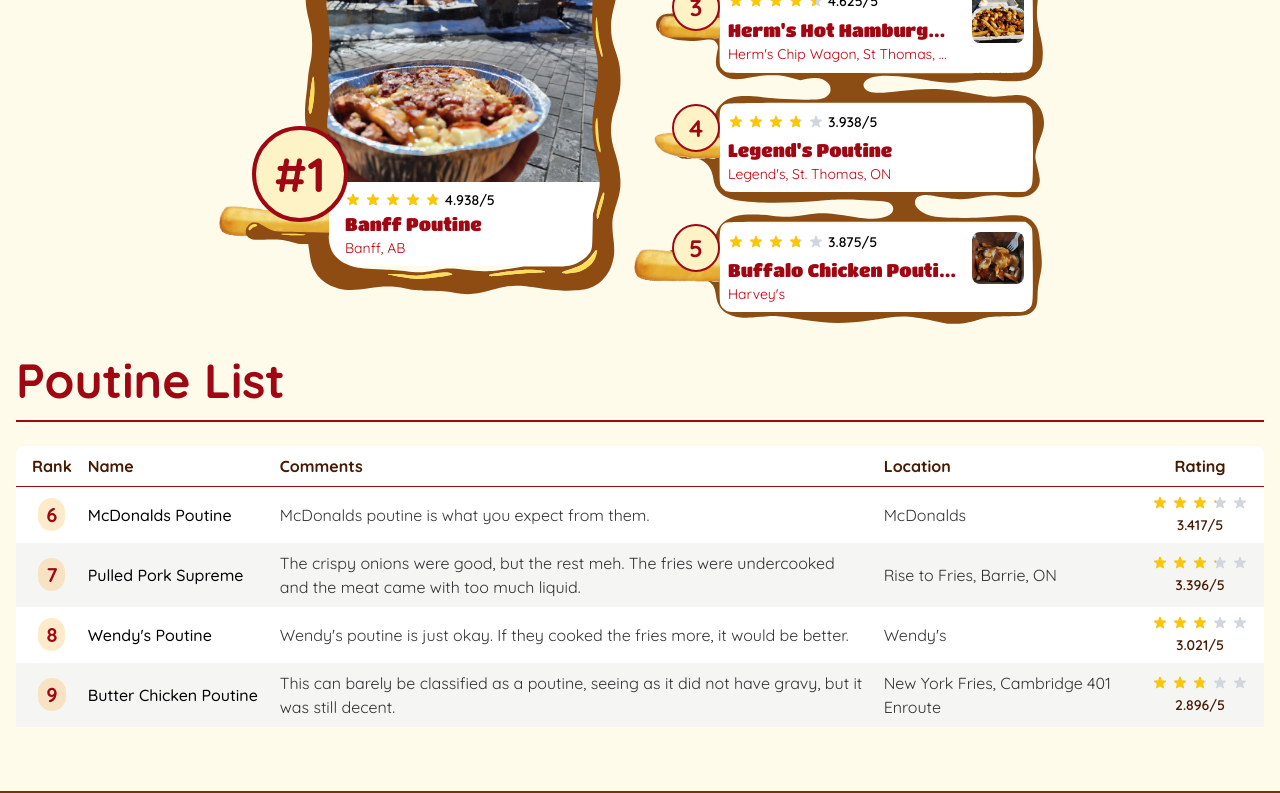
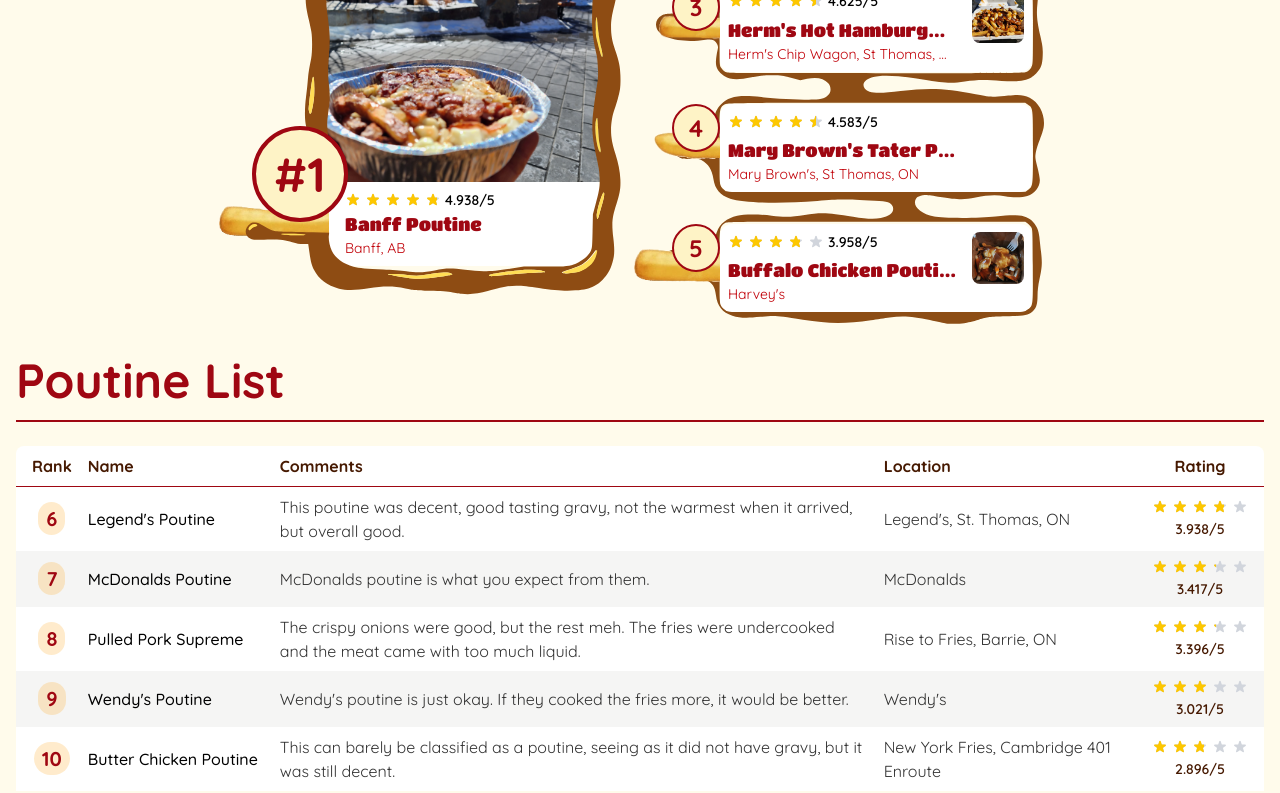
Before and after one commit to BranSlaa/poutinelist, a Next.js app: page / in a window 1280 px wide. Shown: the part 940-1733 px from the top of the page. Built offline with nearby package versions, Linux system fonts and the light colour scheme.

Commit message:
Mary Browns Tater Poutine

```diff
--- a/src/components/PoutineModal.tsx
+++ b/src/components/PoutineModal.tsx
@@ -223,6 +223,8 @@
 									<Link
 										href={poutine.location_url}
 										className="text-green-800"
+										target="_blank"
+										rel="noopener noreferrer"
 									>
 										<h3 className="font-bold text-green-700 mb-2 flex items-center gap-2">
 											<Car className="w-4 h-4" /> Get
--- a/src/data/poutines.ts
+++ b/src/data/poutines.ts
@@ -25,7 +25,7 @@
 		location_url:
 			"https://www.google.com/maps/place/Harvey's/@42.7782222,-81.1750464,792m/data=!3m2!1e3!4b1!4m6!3m5!1s0x882e5e2303e7432f:0x8d0a7d1a1edbbb37!8m2!3d42.7782222!4d-81.1724715!16s%2Fg%2F11cm_ggf15?entry=ttu&g_ep=EgoyMDI1MDkyNC4wIKXMDSoASAFQAw%3D%3D",
 		rating: {
-			fries: { doneness: 3, taste: 3, cut: 3 },
+			fries: { doneness: 4, taste: 3, cut: 3 },
 			gravy: { taste: 4, viscosity: 4, temperature: 4, amount: 4 },
 			cheeseCurds: { texture: 4, melt: 4, taste: 5, amount: 5 },
 			overall: { toppings: 4, portion: 5, vessel: 2, harmony: 5 },
@@ -130,6 +130,20 @@
 			overall: { toppings: 4, portion: 4, vessel: 4, harmony: 5 },
 		},
 	},
+	{
+		name: "Mary Brown's Tater Poutine",
+		description:
+			"Mary Brown's tater poutine is a classic poutine made with wedges instead of fries, fresh cheese and a tasty gravy. The wedges are very tasty and hold up well to the gravy.",
+		location: "Mary Brown's, St Thomas, ON",
+		location_url:
+			"https://www.google.com/maps/place/Mary+Brown's+Chicken/@42.7790934,-81.1768299,17z/data=!3m1!4b1!4m6!3m5!1s0x882e5f3c4a407273:0x83fd290599af7920!8m2!3d42.7790934!4d-81.174255!16s%2Fg%2F11tfnc0yn9?entry=ttu&g_ep=EgoyMDI1MTIwMi4wIKXMDSoASAFQAw%3D%3D",
+		rating: {
+			fries: { doneness: 4, taste: 5, cut: 5 },
+			gravy: { taste: 4, viscosity: 4, temperature: 4, amount: 5 },
+			cheeseCurds: { texture: 5, melt: 5, taste: 5, amount: 4 },
+			overall: { toppings: 0, portion: 4, vessel: 5, harmony: 5 },
+		},
+	},
 ];
 
 // Sort poutines by rating (highest first)
```
